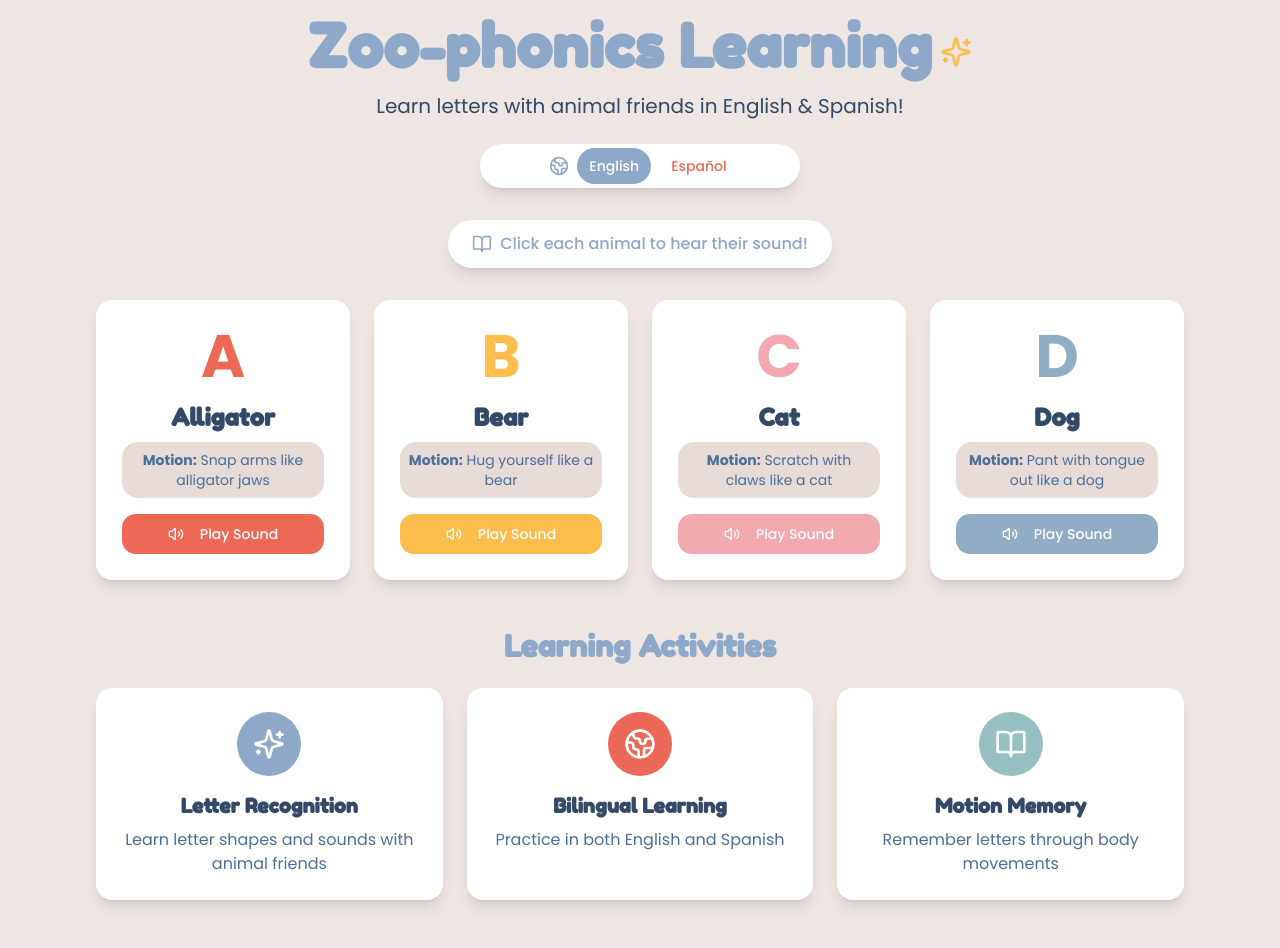
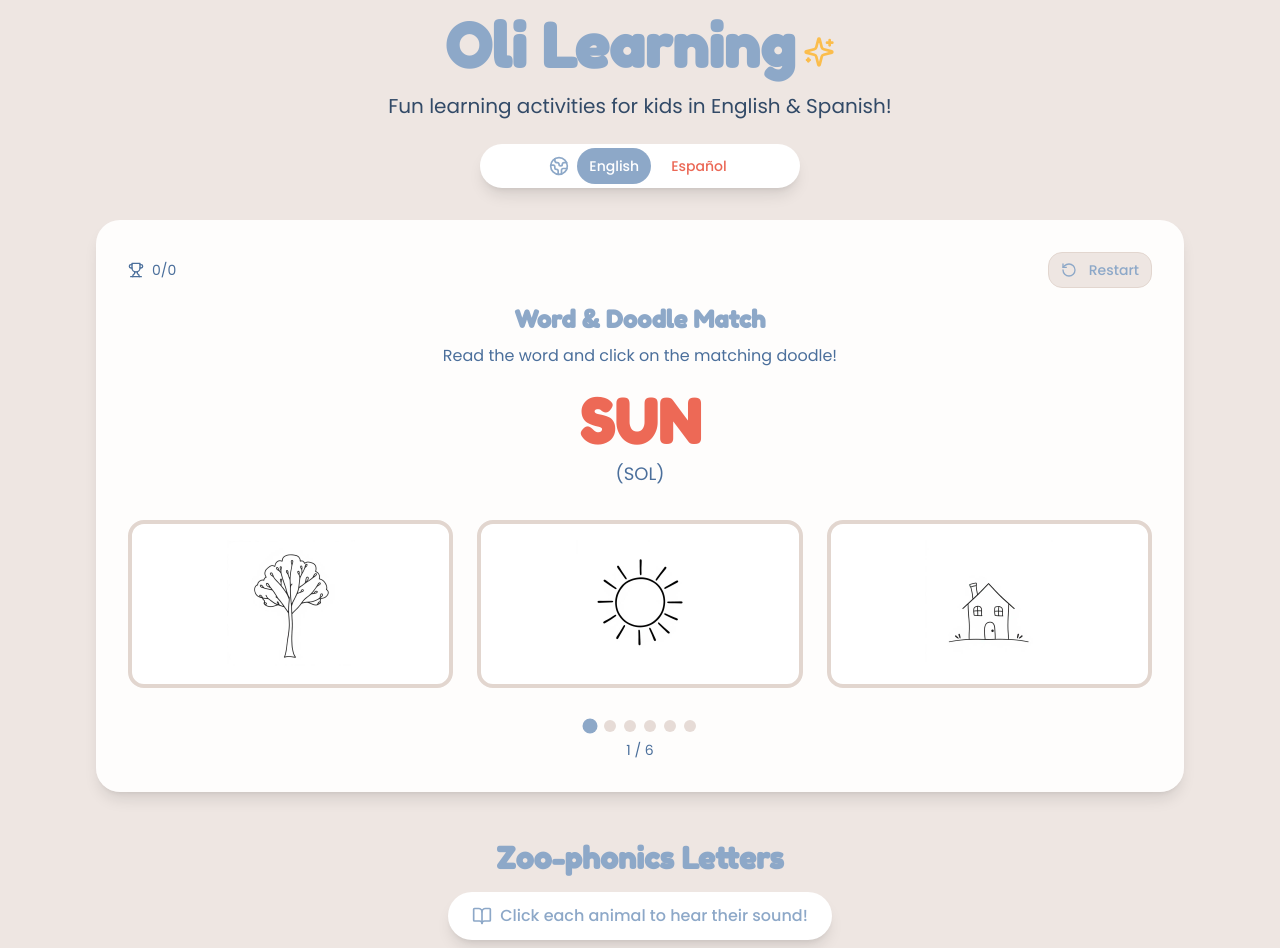
Before and after one commit to liafbojos/olilearning, a React (Vite) app: page / in a window 1280 px wide. Shown: the top 948 px of the page. Built offline with nearby package versions, Linux system fonts and the light colour scheme.

Commit message:
Refactor app structure
Restructure the app to focus on learning activities, with Zoo-phonics as one of them. Update the app name to "Oli Learning" and change the name displayed at the top.

```diff
--- a/index.html
+++ b/index.html
@@ -3,7 +3,7 @@
   <head>
     <meta charset="UTF-8" />
     <meta name="viewport" content="width=device-width, initial-scale=1.0" />
-    <title>zoo-twinkle-talkers</title>
+    <title>Oli Learning</title>
     <meta name="description" content="Lovable Generated Project" />
     <meta name="author" content="Lovable" />
 
@@ -12,7 +12,7 @@
     <link rel="preconnect" href="https://fonts.gstatic.com" crossorigin>
     <link href="https://fonts.googleapis.com/css2?family=Fredoka+One&family=Poppins:wght@300;400;500;600;700&display=swap" rel="stylesheet">
 
-    <meta property="og:title" content="zoo-twinkle-talkers" />
+    <meta property="og:title" content="Oli Learning" />
     <meta property="og:description" content="Lovable Generated Project" />
     <meta property="og:type" content="website" />
     <meta property="og:image" content="https://lovable.dev/opengraph-image-p98pqg.png" />
--- a/src/pages/Index.tsx
+++ b/src/pages/Index.tsx
@@ -60,14 +60,14 @@ const Index = () => {
       {/* Header */}
       <header className="text-center mb-8">
         <h1 className="text-4xl md:text-6xl font-bold text-primary mb-4 font-shooting-star">
-          Zoo-phonics Learning
+          Oli Learning
           <Sparkles
             className="inline-block ml-2 h-8 w-8"
             style={{ color: '#FBBD4C' }}
           />
         </h1>
         <p className="text-xl text-foreground mb-6 font-poppins">
-          Learn letters with animal friends in English & Spanish!
+          Fun learning activities for kids in English & Spanish!
         </p>
 
         {/* Language Toggle */}
@@ -102,8 +102,17 @@ const Index = () => {
 
       {/* Main Content */}
       <main className="container mx-auto max-w-6xl">
-        {/* Instructions */}
+        {/* Word-Doodle Matching Activity */}
+        <section className="mb-12">
+          <WordDoodleActivity currentLanguage={currentLanguage} />
+        </section>
+
+        {/* Zoo-phonics Activity Section */}
+        <section className="mb-12">
           <div className="text-center mb-8">
+            <h2 className="text-3xl font-bold text-primary mb-4 font-shooting-star">
+              {currentLanguage === 'english' ? 'Zoo-phonics Letters' : 'Letras Zoo-fonéticas'}
+            </h2>
             <div className="inline-flex items-center gap-2 bg-white rounded-full px-6 py-3 shadow-lg">
               <BookOpen className="h-5 w-5 text-primary" />
               <span className="font-medium text-primary font-poppins">
@@ -116,7 +125,7 @@ const Index = () => {
           </div>
 
           {/* Animal Cards */}
-        <div className="grid grid-cols-1 md:grid-cols-2 lg:grid-cols-4 gap-6 mb-12">
+          <div className="grid grid-cols-1 md:grid-cols-2 lg:grid-cols-4 gap-6 mb-8">
             {animals.map((animal, index) => (
               <div
                 key={animal.letter}
@@ -159,11 +168,12 @@ const Index = () => {
               </div>
             ))}
           </div>
+        </section>
 
-        {/* Learning Activities */}
-        <section className="text-center mb-12">
+        {/* About Learning Activities */}
+        <section className="text-center">
           <h2 className="text-3xl font-bold text-primary mb-6 font-shooting-star">
-            {currentLanguage === 'english' ? 'Learning Activities' : 'Actividades de Aprendizaje'}
+            {currentLanguage === 'english' ? 'Why Oli Learning?' : '¿Por qué Oli Learning?'}
           </h2>
 
           <div className="grid grid-cols-1 md:grid-cols-3 gap-6">
@@ -172,12 +182,12 @@ const Index = () => {
                 <Sparkles className="h-8 w-8 text-white" />
               </div>
               <h3 className="text-xl font-bold text-foreground mb-2 font-shooting-star">
-                {currentLanguage === 'english' ? 'Letter Recognition' : 'Reconocimiento de Letras'}
+                {currentLanguage === 'english' ? 'Interactive Learning' : 'Aprendizaje Interactivo'}
               </h3>
               <p className="text-muted-foreground font-poppins">
                 {currentLanguage === 'english'
-                  ? 'Learn letter shapes and sounds with animal friends'
-                  : 'Aprende las formas y sonidos de las letras'
+                  ? 'Hands-on activities that make learning fun and engaging'
+                  : 'Actividades prácticas que hacen el aprendizaje divertido'
                 }
               </p>
             </div>
@@ -191,8 +201,8 @@ const Index = () => {
               </h3>
               <p className="text-muted-foreground font-poppins">
                 {currentLanguage === 'english'
-                  ? 'Practice in both English and Spanish'
-                  : 'Practica en inglés y español'
+                  ? 'Learn in both English and Spanish with seamless switching'
+                  : 'Aprende en inglés y español con cambio fluido'
                 }
               </p>
             </div>
@@ -205,21 +215,16 @@ const Index = () => {
                 <BookOpen className="h-8 w-8 text-white" />
               </div>
               <h3 className="text-xl font-bold text-foreground mb-2 font-shooting-star">
-                {currentLanguage === 'english' ? 'Motion Memory' : 'Memoria de Movimientos'}
+                {currentLanguage === 'english' ? 'Multiple Activities' : 'Múltiples Actividades'}
               </h3>
               <p className="text-muted-foreground font-poppins">
                 {currentLanguage === 'english'
-                  ? 'Remember letters through body movements'
-                  : 'Recuerda las letras con movimientos'
+                  ? 'Various learning games to keep children engaged'
+                  : 'Varios juegos educativos para mantener a los niños comprometidos'
                 }
               </p>
             </div>
           </div>
-        </section>
-
-        {/* Word-Doodle Matching Activity */}
-        <section className="mb-12">
-          <WordDoodleActivity currentLanguage={currentLanguage} />
         </section>
       </main>
     </div>
```
Lines whose indentation alone changed are shown as unchanged.
